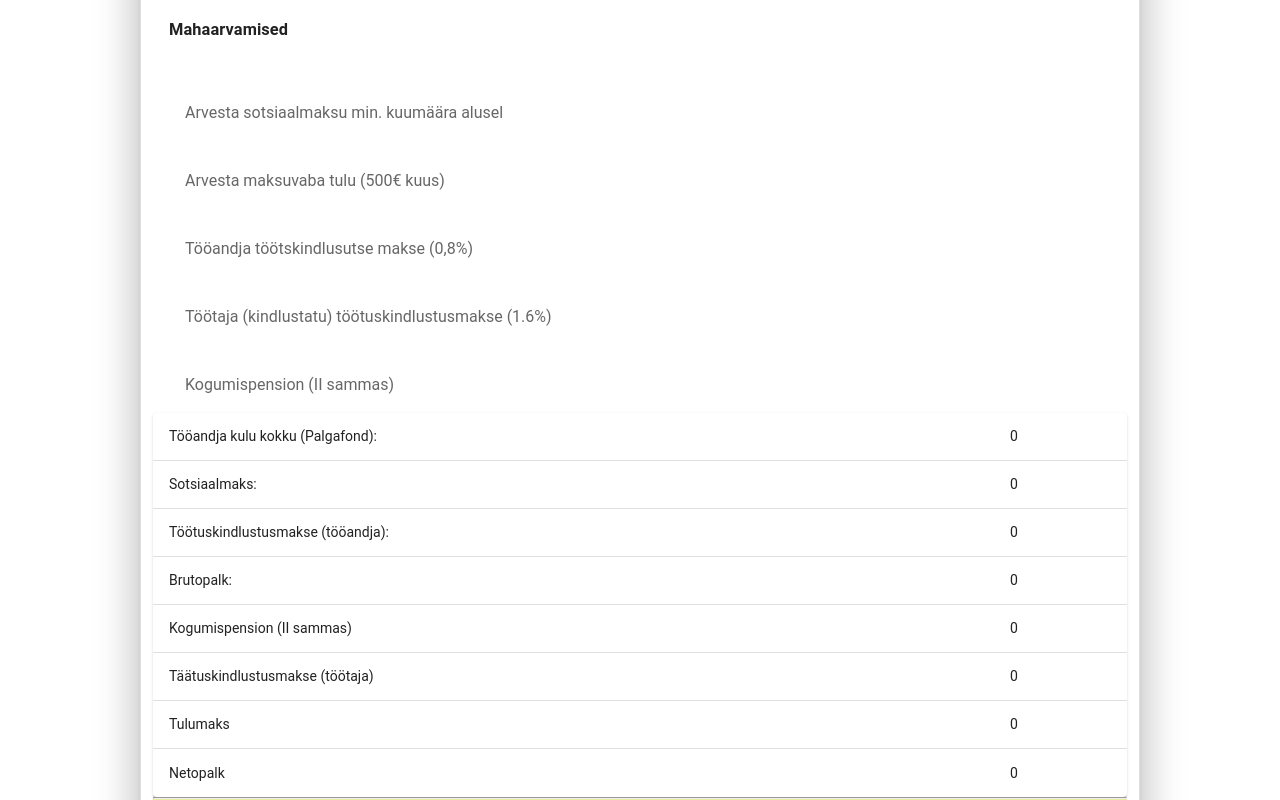
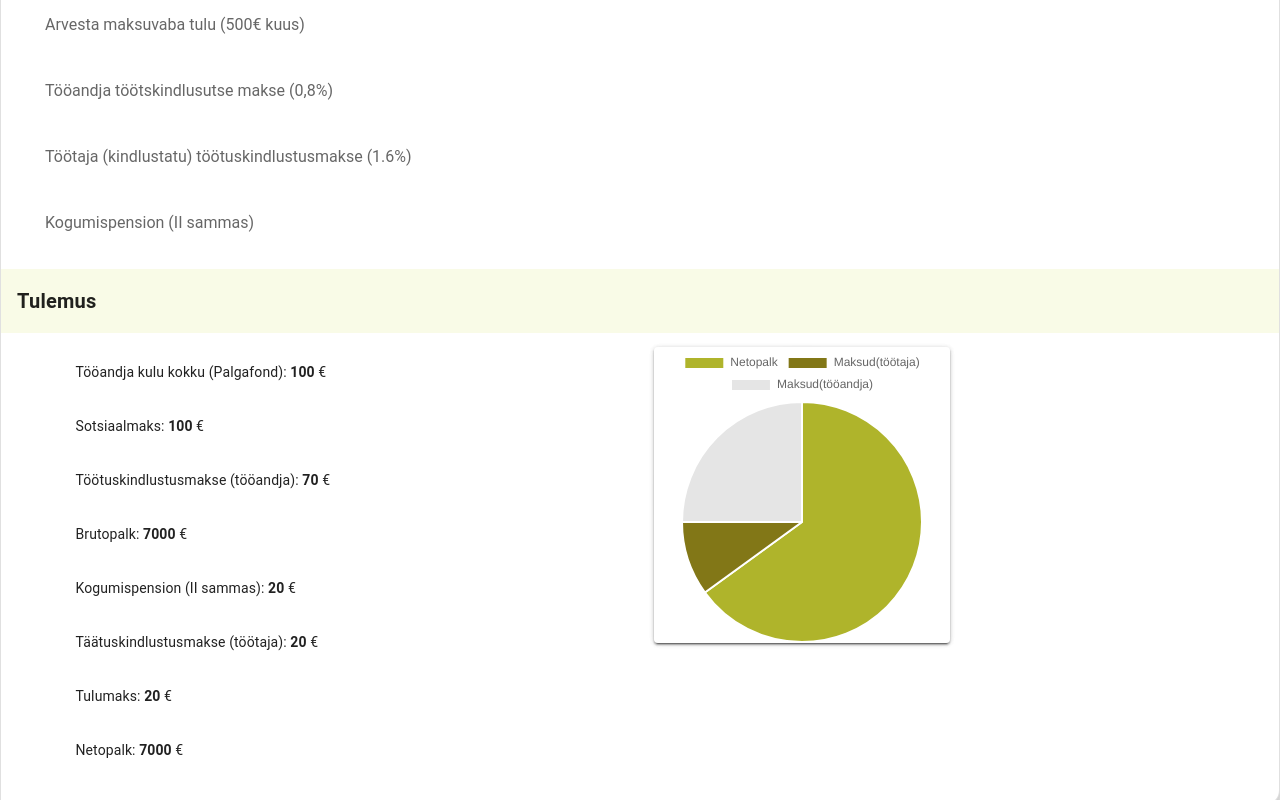
Before and after one commit to Vaire444/tarkvaraprojekt, a Vue app: page /wagecalculator in a window 1280 px wide. Shown: the part 340-1140 px from the top of the page. Built offline with nearby package versions, Linux system fonts and the light colour scheme; the HTML template or start-up script is replaced by a standard one.

Commit message:
fixes-1 fuelcalc

```diff
--- a/src/components/ChartPieBase.js
+++ b/src/components/ChartPieBase.js
@@ -9,13 +9,13 @@ export default {
     return {
       options: {
         scales: {
-          yAxes: [
-            {
-              ticks: {
-                beginAtZero: true,
-              },
-            },
-          ],
+          // yAxes: [
+          // {
+          //   ticks: {
+          //     beginAtZero: true,
+          // },
+          // },
+          // ],
         },
         responsive: true,
       },
--- a/src/components/HelloWorld.vue
+++ /dev/null
@@ -1,55 +0,0 @@
-<template>
-  <v-container>
-    <v-row class="text-center">
-      <v-col class="mb-4">
-        <h1 class="display-2 font-weight-bold mb-3">
-          {{ msg }}
-        </h1>
-      </v-col>
-    </v-row>
-    <v-sparkline
-      :value="value"
-      :gradient="gradient"
-      :smooth="radius || false"
-      :padding="padding"
-      :line-width="width"
-      :stroke-linecap="lineCap"
-      :gradient-direction="gradientDirection"
-      :fill="fill"
-      :type="type"
-      :auto-line-width="autoLineWidth"
-      auto-draw
-    ></v-sparkline>
-  </v-container>
-</template>
-
-
-<script>
-const gradients = [
-  ["#222"],
-  ["#42b3f4"],
-  ["red", "orange", "yellow"],
-  ["purple", "violet"],
-  ["#00c6ff", "#F0F", "#FF0"],
-  ["#f72047", "#ffd200", "#1feaea"],
-];
-export default {
-  name: "HelloWorld",
-  props: {
-    msg: String,
-  },
-  data: () => ({
-    width: 2,
-    radius: 10,
-    padding: 8,
-    lineCap: "round",
-    gradient: gradients[5],
-    value: [0, 2, 5, 9, 5, 10, 3, 5, 0, 0, 1, 8, 2, 9, 0],
-    gradientDirection: "top",
-    gradients,
-    fill: false,
-    type: "trend",
-    autoLineWidth: false,
-  }),
-};
-</script>
--- a/src/components/Navigation.vue
+++ b/src/components/Navigation.vue
@@ -6,7 +6,7 @@
         class="lime darken-3--text"
         @click.stop="drawer = !drawer"
       ></v-app-bar-nav-icon>
-      <v-toolbar-title class="lime darken-3--text">
+      <v-toolbar-title>
         <span>Kalku</span>
         <span class="font-weight-light">laator</span>
       </v-toolbar-title>
--- a/src/views/BMICalculator.vue
+++ b/src/views/BMICalculator.vue
@@ -1,19 +1,19 @@
 <template>
   <div class="bmicalculator">
-    <v-card class="e4 mt-8 lime lighten-5" elevation="24" shaped outlined>
-      <v-card-title class="lime darken-2"
+    <v-card class="e4 mt-8" elevation="24" shaped outlined>
+      <v-card-title class="lime lighten-1"
         ><h3>KMI kalkulaator</h3></v-card-title
       >
       <v-responsive height="150px"
         ><v-card-text>
           <br />
-          <h2>
+          <h3>
             Sinu kehamassiindeks kaalu {{ weight }} kg ja pikkuse
             {{ height }} cm juures on {{ bmi }}
-          </h2>
+          </h3>
           <br />
 
-          <h2>{{ weightGroup }}</h2>
+          <h3>{{ weightGroup }}</h3>
         </v-card-text>
       </v-responsive>
       <br /><br />
--- a/src/views/FuelCalculator.vue
+++ b/src/views/FuelCalculator.vue
@@ -1,34 +1,15 @@
 <template>
   <v-card class="e4 mt-8" elevation="24" shaped outlined>
-    <v-card-title class="lime darken-2"
+    <v-card-title class="lime lighten-2"
       ><h3>Kütusekulu kalkulaator</h3></v-card-title
     >
-    <hr />
-
     <v-card-title class="lime lighten-5"><b>Lähteandmed</b></v-card-title>
     <v-container fluid>
-      <!-- <v-row>
-        <v-col>
-          <p>
-            Sa arvutad:
-            <select v-model="selected" @change="calculateValues">
-              <option>Teekonna pikkust (km)</option>
-              <option>Keskmist kütusekulu (l/100km)</option>
-              <option>Kütuse kogust (l)</option>
-            </select>
-          </p>
-        </v-col>
-      </v-row> -->
-
       <v-row>
         <v-col cols="12" sm="6">
           <v-text-field
             v-on:input="
               f2();
-              f3();
-            "
-            v-on:change="
-              f1();
               f3();
             "
             :min="0"
@@ -45,10 +26,6 @@
               f1();
               f3();
             "
-            v-on:change="
-              f1();
-              f3();
-            "
             :min="0"
             :max="100"
             type="number"
@@ -61,11 +38,6 @@
         <v-col cols="12" sm="6">
           <v-text-field
             v-on:input="
-              f1();
-              f2();
-              f4();
-            "
-            v-on:change="
               f1();
               f2();
               f4();
@@ -101,7 +73,7 @@
           >
         </v-col>
       </v-row>
-      <v-row class="lime darken-2" justify="end">
+      <v-row justify="end">
         <v-btn class="mr-6 mb-1 mt-1" v-on:click="reset()">
           Lähtesta andmed
         </v-btn>
@@ -110,25 +82,7 @@
   </v-card>
 </template>
 
-
 <script>
-export default {
-  name: "FuelCalculator",
-  data: () => ({
-    // isDisabledDistLenght: false,
-    // isDisabledAverageAmount: false,
-    // isDisabledLenghtFuelAmount: false,
-    checkDistance: false,
-    checkAvgFuelConsump: false,
-    checkFuelAmount: false,
-    dis: 0,
-    avg: 0,
-    amount: 0,
-    cost: 0,
-    price: 0,
-    selected: "Teekonna pikkust (km)",
-  }),
-
 // !!!!!!!!
 // dis = Distance Lenght (km)
 // avg = Average Fuel Consumption (l/100km)
@@ -142,6 +96,15 @@ export default {
 // f4 = Fuel Total Cost
 // !!!!!!!!
 
+export default {
+  name: "FuelCalculator",
+  data: () => ({
+    dis: 0,
+    avg: 0,
+    amount: 0,
+    cost: 0,
+    price: 0,
+  }),
   methods: {
     calculateValues() {
       console.log("funktsioon algas");
@@ -153,13 +116,31 @@ export default {
       }
     },
     f1() {
+      if (
+        this.amount == 0 ||
+        this.amount == null ||
+        this.avg == 0 ||
+        this.avg == null
+      ) {
+        return;
+      } else {
         return (this.dis = ((100 / this.avg) * this.amount).toFixed(2));
+      }
     },
     f2() {
       return (this.avg = ((this.amount / this.dis) * 100).toFixed(2));
     },
     f3() {
+      if (
+        this.dis === 0 ||
+        this.dis === null ||
+        this.amount === 0 ||
+        this.amount === null
+      ) {
+        return;
+      } else {
         return (this.amount = ((this.dis * this.avg) / 100).toFixed(2));
+      }
     },
     f4() {
       return (this.cost = (this.price * this.amount).toFixed(2));
@@ -168,18 +149,11 @@ export default {
     reset: function () {
       console.log("reset algas");
       return [
-        // (this.isDisabledDistLenght = true),
-        // (this.isDisabledAverageAmount = true),
-        // (this.isDisabledLenghtFuelAmount = true),
-        (this.checkDistance = false),
-        (this.checkAvgFuelConsump = false),
-        (this.checkFuelAmount = false),
         (this.dis = 0),
         (this.amount = 0),
         (this.avg = 0),
         (this.cost = 0),
         (this.price = 0),
-        (this.selected = "Teekonna pikkus (km)"),
       ];
     },
   },
--- a/src/views/Home.vue
+++ b/src/views/Home.vue
@@ -1,17 +1,69 @@
 <template>
-  <div class="home">
-    <HelloWorld msg="Tere tulemast!" />
-  </div>
+  <v-container>
+    <v-row class="text-center mt-4">
+      <v-col class="mb-4">
+        <h1 class="display-2 mb-3">Tere tulemast, hea {{ name }}!</h1>
+      </v-col>
+    </v-row>
+    <v-row>
+      <v-col cols="12" sm="2">
+        <v-text-field
+          v-model.number="brutoWage"
+          label="Sisesta siia oma nimi"
+          dense
+          outlined
+        ></v-text-field>
+        <v-btn tile color="success" class="mt-n6"> Sisesta </v-btn>
+      </v-col>
+    </v-row>
+    <!-- <v-row align="left" justify="space-around">
+
+    </v-row> -->
+
+    <v-sparkline
+      :value="value"
+      :gradient="gradient"
+      :smooth="radius || false"
+      :padding="padding"
+      :line-width="width"
+      :stroke-linecap="lineCap"
+      :gradient-direction="gradientDirection"
+      :fill="fill"
+      :type="type"
+      :auto-line-width="autoLineWidth"
+      auto-draw
+    ></v-sparkline>
+  </v-container>
 </template>
 
+
 <script>
-// @ is an alias to /src
-import HelloWorld from "@/components/HelloWorld.vue";
-
+const gradients = [
+  ["#222"],
+  ["#42b3f4"],
+  ["red", "orange", "yellow"],
+  ["purple", "violet"],
+  ["#00c6ff", "#F0F", "#FF0"],
+  ["#f72047", "#ffd200", "#1feaea"],
+];
 export default {
-  name: "Home",
-  components: {
-    HelloWorld,
+  name: "HelloWorld",
+  props: {
+    msg: String,
   },
+  data: () => ({
+    width: 2,
+    radius: 10,
+    padding: 8,
+    lineCap: "round",
+    gradient: gradients[5],
+    value: [0, 2, 5, 9, 5, 10, 3, 5, 0, 0, 1, 8, 2, 9, 0],
+    gradientDirection: "top",
+    gradients,
+    fill: false,
+    type: "trend",
+    autoLineWidth: false,
+    name: "Sõber",
+  }),
 };
 </script>
--- a/src/views/WageCalculator.vue
+++ b/src/views/WageCalculator.vue
@@ -1,30 +1,31 @@
 <template>
   <v-card class="e4 mt-8" elevation="24" shaped outlined>
-    <v-card-title class="lime darken-2"
+    <v-card-title class="lime lighten-2"
       ><h3>Palgakalkulaator(2021)</h3></v-card-title
     >
-    <v-card-title><b>Lähteandmed</b></v-card-title>
+    <v-card-title class="lime lighten-5"><b>Lähteandmed</b></v-card-title>
     <v-container fluid>
-      <v-row>
+      <!-- <v-row>
         <v-col cols="12" sm="3">
           <v-card-text>Brutopalk (€ kuus) </v-card-text>
         </v-col>
         <v-col cols="12" sm="4">
           <v-text-field
+            v-model.number="brutoWage"
             type="number"
-            class="pa-6 my-n4 pr-3 disabled"
+            class="pa-6 my-n4 pr-3"
             label="Sisesta brutopalk"
             dense
             outlined
           ></v-text-field>
         </v-col>
+      </v-row>-->
+      <v-row>
+        <!-- <v-col cols="12" sm="6"> -->
+        <v-card-text><h3>Mahaarvamised</h3> </v-card-text>
+        <!-- </v-col> -->
       </v-row>
-      <v-row>
-        <v-col cols="12" sm="6">
-          <v-card-text><h3>Mahaarvamised</h3> </v-card-text>
-        </v-col>
-      </v-row>
-      <v-row>
+      <!-- <v-row>
         <v-col cols="12" sm="6">
           <v-checkbox
             v-on:input="
@@ -35,18 +36,18 @@
               f1();
               f3();
             "
-            v-model="ex4"
+            v-model="netoWage"
             label="Arvesta sotsiaalmaksu min. kuumäära alusel"
             color="indigo"
-            value="indigo"
+            value="netoWage"
             hide-details
           ></v-checkbox>
         </v-col>
-      </v-row>
-      <v-row>
+      </v-row> -->
+      <!-- <v-row>
         <v-col cols="12" sm="6">
           <v-checkbox
-            v-model="ex4"
+            v-model="netoWage"
             label="Arvesta maksuvaba tulu (500€ kuus)"
             color="indigo"
             value="indigo"
@@ -57,7 +58,7 @@
       <v-row>
         <v-col cols="12">
           <v-checkbox
-            v-model="ex4"
+            v-model="netoWage"
             label="Tööandja töötskindlusutse makse (0,8%)"
             color="indigo"
             value="indigo"
@@ -68,72 +69,87 @@
       <v-row>
         <v-col cols="12">
           <v-checkbox
-            v-model="ex4"
+            v-model="netoWage"
             label="Töötaja (kindlustatu) töötuskindlustusmakse (1.6%)"
             color="indigo"
             value="indigo"
             hide-details
           ></v-checkbox>
         </v-col>
-      </v-row>
-      <v-row>
-        <v-col cols="12" class="mb-4">
+      </v-row> -->
+      <v-col cols="12" sm="4">
+        <v-row>
+          <!-- <v-col cols="12" class="mb-4">
           <v-checkbox
-            v-model="ex4"
+            v-model="netoWage"
             label="Kogumispension (II sammas)"
             color="indigo"
             value="indigo"
             hide-details
           ></v-checkbox>
-        </v-col>
-      </v-row>
-      <v-data-table
+        </v-col> -->
+          <v-checkbox
+            v-for="(el, index) in checkboxes"
+            :key="index"
+            v-model="checkbox[index]"
+            :value="el"
+            :label="el"
+            @change="
+              onChange(el, index);
+              valueChanged($event, index);
+            "
+          ></v-checkbox>
+        </v-row>
+      </v-col>
+      <!-- <v-data-table
         :headers="headers"
         :items="desserts"
         item-key="name"
         hide-default-header
         hide-default-footer
         class="elevation-1"
-      ></v-data-table>
+      ></v-data-table> -->
+    </v-container>
 
-      <hr />
-      <v-card-title class="lime lighten-3"><b>Tulemus</b></v-card-title>
+    <v-card-title class="lime lighten-5"><b>Tulemus</b></v-card-title>
+    <v-container>
       <v-row>
-        <v-col cols="12" sm="16">
+        <v-col cols="12" sm="6">
           <v-card-text
-            >Tööandja kulu kokku (Palgafond) <b>{{ cost }} </b> €
+            >Tööandja kulu kokku (Palgafond): <b>{{ wageFund }} </b> €
           </v-card-text>
           <v-card-text
-            >Sotsiaalmaks <b>{{ cost }} </b> €
+            >Sotsiaalmaks: <b>{{ socialTax }} </b> €
           </v-card-text>
           <v-card-text
-            >Kütusekulu maksumus on <b>{{ cost }} </b> €
+            >Töötuskindlustusmakse (tööandja): <b>{{ unempInsCorp }} </b> €
           </v-card-text>
           <v-card-text
-            >Kütusekulu maksumus on <b>{{ cost }} </b> €
+            >Brutopalk: <b>{{ brutoWage }} </b> €
           </v-card-text>
           <v-card-text
-            >Kütusekulu maksumus on <b>{{ cost }} </b> €
+            >Kogumispension (II sammas): <b>{{ pension }} </b> €
           </v-card-text>
           <v-card-text
-            >Kütusekulu maksumus on <b>{{ cost }} </b> €
+            >Täätuskindlustusmakse (töötaja): <b>{{ unempInsWorker }} </b> €
           </v-card-text>
           <v-card-text
-            >Kütusekulu maksumus on <b>{{ cost }} </b> €
+            >Tulumaks: <b>{{ incomeTax }} </b> €
           </v-card-text>
           <v-card-text class="mb-4"
-            >Kütusekulu maksumus on <b>{{ cost }} </b> €
+            >Netopalk: <b>{{ netoWage }} </b> €
           </v-card-text>
         </v-col>
+        <v-col cols="12" sm="6">
+          <div class="pie-shart">
+            <v-card title="Pie">
+              <v-card img-bottom>
+                <ChartPieBase :chart-data="chartData" />
+              </v-card>
+            </v-card>
+          </div>
+        </v-col>
       </v-row>
-
-      <div class="pie-shart">
-        <b-card title="Pie">
-          <b-card img-bottom>
-            <ChartPieBase :chart-data="chartData" />
-          </b-card>
-        </b-card>
-      </div>
     </v-container>
   </v-card>
 </template>
@@ -144,57 +160,65 @@ export default {
   components: { ChartPieBase },
   data: () => ({
     chartData: null,
-    wageFund: 0,
-    socialTax: 0,
-    unempInsCorp: 0,
-    netoWage: 0,
-    unepmInsWorker: 0,
-    incomeTax: 0,
-    brutoWage: 0,
-    pension: 0,
-    items: ["Foo", "Bar", "Fizz", "Buzz"],
-    headers: [
-      {
-        text: "Dessert (100g serving)",
-        align: "start",
-        value: "name",
-      },
-      { text: "Category", value: "category" },
+    wageFund: 100,
+    socialTax: 100,
+    unempInsCorp: 70,
+    brutoWage: 7000,
+    pension: 20,
+    unempInsWorker: 20,
+    incomeTax: 20,
+    netoWage: 7000,
+    checkboxes: [
+      "Arvesta sotsiaalmaksu min. kuumäära alusel",
+      "Arvesta maksuvaba tulu (500€ kuus)",
+      "Tööandja töötskindlusutse makse (0,8%)",
+      "Töötaja (kindlustatu) töötuskindlustusmakse (1.6%)",
+      "Kogumispension (II sammas)",
     ],
-    desserts: [
-      {
-        name: "Tööandja kulu kokku (Palgafond):",
-        category: 0,
-      },
-      {
-        name: "Sotsiaalmaks:",
-        category: 0,
-      },
-      {
-        name: "Töötuskindlustusmakse (tööandja):",
-        category: 0,
-      },
-      {
-        name: "Brutopalk:",
-        category: 0,
-      },
-      {
-        name: "Kogumispension (II sammas)",
-        category: 0,
-      },
-      {
-        name: "Täätuskindlustusmakse (töötaja)",
-        category: 0,
-      },
-      {
-        name: "Tulumaks",
-        category: 0,
-      },
-      {
-        name: "Netopalk",
-        category: 0,
-      },
-    ],
+    checkbox: [],
+
+    // headers: [
+    //   {
+    //     text: "Dessert (100g serving)",
+    //     align: "start",
+    //     value: "name",
+    //   },
+    //   { text: "Category", value: "category" },
+    // ],
+    // desserts: [
+    //   {
+    //     name: "Tööandja kulu kokku (Palgafond):",
+    //     category: 0,
+    //   },
+    //   {
+    //     name: "Sotsiaalmaks:",
+    //     category: 0,
+    //   },
+    //   {
+    //     name: "Töötuskindlustusmakse (tööandja):",
+    //     category: 0,
+    //   },
+    //   {
+    //     name: "Brutopalk:",
+    //     category: 0,
+    //   },
+    //   {
+    //     name: "Kogumispension (II sammas)",
+    //     category: 0,
+    //   },
+    //   {
+    //     name: "Täätuskindlustusmakse (töötaja)",
+    //     category: 0,
+    //   },
+    //   {
+    //     name: "Tulumaks",
+    //     category: 0,
+    //   },
+    //   {
+    //     name: "Netopalk",
+    //     category: 0,
+    //   },
+    // ],
   }),
 
   mounted() {
@@ -204,15 +228,39 @@ export default {
   methods: {
     fillData() {
       this.chartData = {
-        labels: ["Foo", "Bar", "Baz", "Fiz"],
+        labels: ["Netopalk", "Maksud(töötaja)", "Maksud(tööandja)"],
         datasets: [
           {
-            backgroundColor: ["#f36e60", "#ffdb3b", "#185190", "#00fe00"],
-            hoverBackgroundColor: ["#fbd2cd", "#fef5c9", "#d1e3f7"],
-            data: [10, 20, 50, 20],
+            backgroundColor: ["#AFB42B", "#827717"],
+            hoverBackgroundColor: ["#F0F4C3", "#D4E157"],
+            data: [65, 10, 25],
           },
         ],
       };
+    },
+
+    onChange(val, i) {
+      console.log("funktsioon algas");
+      console.log(val, i, this.checkbox);
+      if (val === null || val.length === 0) {
+        // Custom checks in this
+        console.log("Unchecked");
+      } else {
+        console.log("Checked");
+        if (i == 0) {
+          console.log("tegemist on esimese väärtusega");
+        } else if (i == 1) {
+          console.log("tegemist on teise väärtusega");
+        } else if (i == 1) {
+          console.log("tegemist on kolmanda väärtusega");
+        } else {
+          console.log("tegemist on neljanda väärtusega");
+        }
+      }
+    },
+    valueChanged() {
+      console.log("väärtus muudetud");
+      console.log(this.checkbox);
     },
   },
 };
@@ -220,7 +268,7 @@ export default {
 
 <style scoped>
 .e4 {
-  width: 1000px;
+  width: 1600px;
   margin: auto;
 }
 .fs {
@@ -231,7 +279,7 @@ export default {
   width: 300px;
   height: auto;
   border-radius: 50%;
-  /* border: 2px solid #fefefe; */
+  border: 2px solid #fefefe;
   /* background: conic-gradient(#fefefe 0 30%, #00fe00 0 70%, #00fefe 0 100%); */
 }
 </style>
```
Lines whose indentation alone changed are shown as unchanged.
